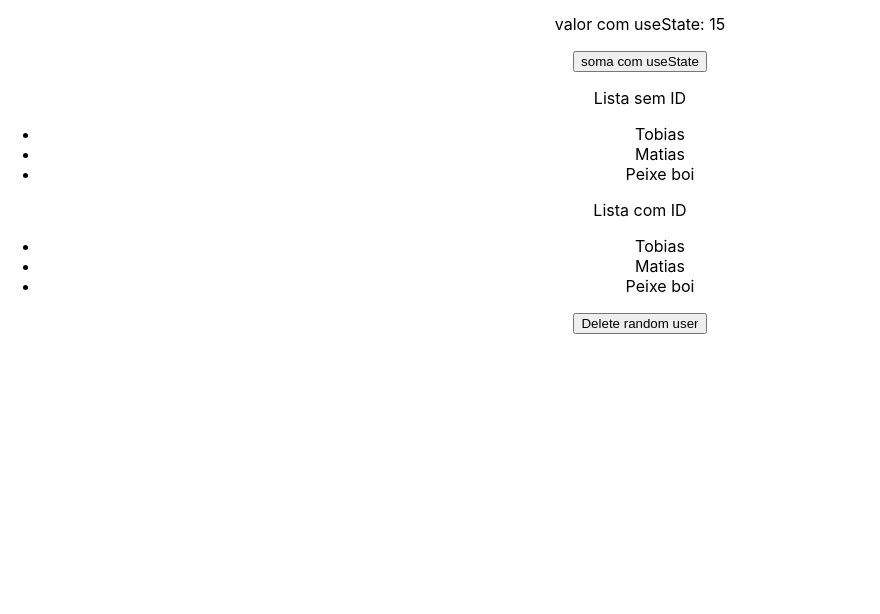
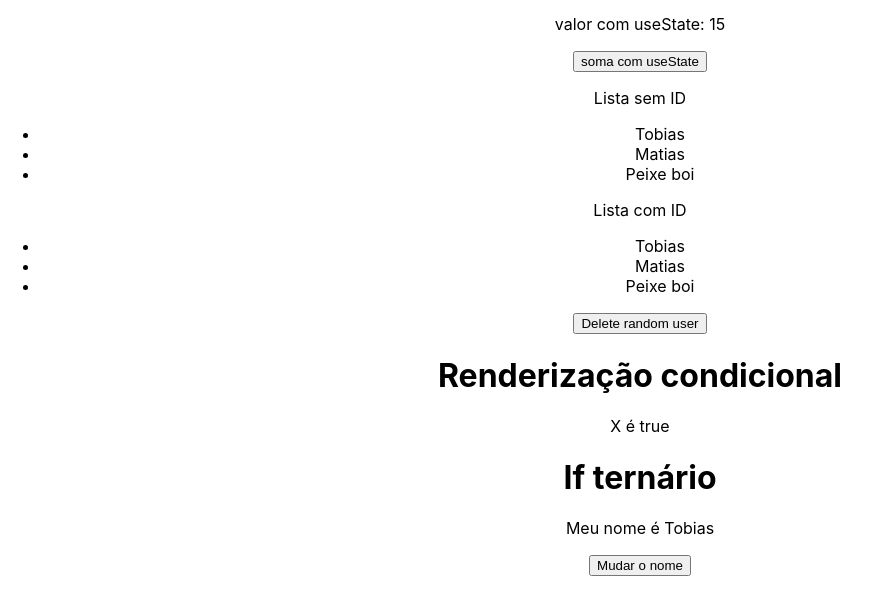
Before and after one commit to WillRadi/react_udemy, a React (Create React App) app in the folder 03_AVANCANDO/avancando/: page / in a window 1280 px wide. Shown: the part 1303-1917 px from the top of the page, without its empty margins (0-880 px from the left). Built offline with nearby package versions, Linux system fonts and the light colour scheme.

Commit message:
conditional render

```diff
--- a/03_AVANCANDO/avancando/src/App.js
+++ b/03_AVANCANDO/avancando/src/App.js
@@ -1,5 +1,6 @@
 import './App.css';
 import Coala from './assets/coala.jpg';
+import ConditionalRender from './components/ConditionalRender';
 import ListRender from './components/ListRender';
 import ManageData from './components/ManageData';
 
@@ -20,6 +21,7 @@ function App() {
       <div>
         <ManageData />
         <ListRender />
+        <ConditionalRender />
       </div>
     </div>
   );
--- /dev/null
+++ b/03_AVANCANDO/avancando/src/components/ConditionalRender.js
@@ -0,0 +1,28 @@
+import { useState } from "react"
+
+const ConditionalRender = () => {
+  const [x] = useState(true)
+  const [name, setName] = useState('Tobias')
+
+  const changeName = () => {
+    name === 'Tobias' ? setName('Matias') : setName('Tobias')
+  }
+
+  return (
+    <div>
+      <h1>Renderização condicional</h1>
+      {x && <p>X é true</p>}
+      {!x && <p>X é false</p>}
+
+      <h1>If ternário</h1>
+      {name === 'Tobias' ? (
+        <p>Meu nome é Tobias</p>
+      ) : (
+        <p>Meu nome é Matias</p>
+      )}
+      <button onClick={changeName}>Mudar o nome</button>
+    </div>
+  )
+}
+
+export default ConditionalRender
```
